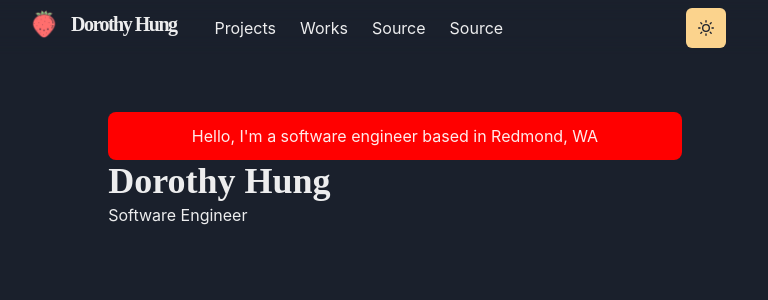
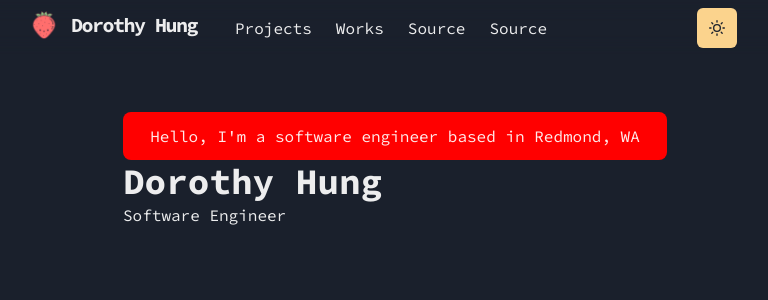
Before and after one commit to Dorothyhung/portfolio, a Next.js app: page / in a window 1280 px wide. Shown: the top 300 px of the page, without its empty margins (245-1013 px from the left). Built offline with nearby package versions, Linux system fonts and the light colour scheme.

Commit message:
Adjust font

```diff
--- /dev/null
+++ b/components/fonts.js
@@ -0,0 +1,12 @@
+import { Global } from '@emotion/react'
+
+const Fonts = () => {
+    return(
+    <Global
+        styles={`
+            @import url("https://fonts.googleapis.com/css2?family=Source+Code+Pro:ital,wght@0,200..900;1,200..900&display=swap");
+            `}/>
+    )
+}
+
+export default Fonts
--- a/components/logo.js
+++ b/components/logo.js
@@ -26,7 +26,7 @@
                 <Image src={footPrintImg} width={30} height={30} alt="logo"/>
                 <Text
                     color={useColorModeValue('gray.800', 'whiteAlpha.900')}
-                    fontFamily='M PLUS Rounded 1c'
+                    fontFamily='Source Code Pro'
                     fontWeight="bold"
                     ml={3}>
                         Dorothy Hung
--- a/lib/theme.js
+++ b/lib/theme.js
@@ -32,7 +32,8 @@
 }
 
 const fonts = {
-    heading: "'M PLUS Rounded 1c'"
+    heading: "'Source Code Pro'",
+    body: "'Source Code Pro'"
 }
 
 const colors = {
--- a/pages/_app.js
+++ b/pages/_app.js
@@ -1,10 +1,12 @@
 import { ChakraProvider } from '@chakra-ui/react'
 import Layout from '../components/layouts/main'
 import theme from '../lib/theme'
+import Fonts from '../components/fonts'
 
 const Website = ({Component, pageProps, router}) => {
     return (
         <ChakraProvider theme={theme}>
+            <Fonts />
             <Layout router={router}>
                 <Component {...pageProps} key={router.route} />
             </Layout>
```
